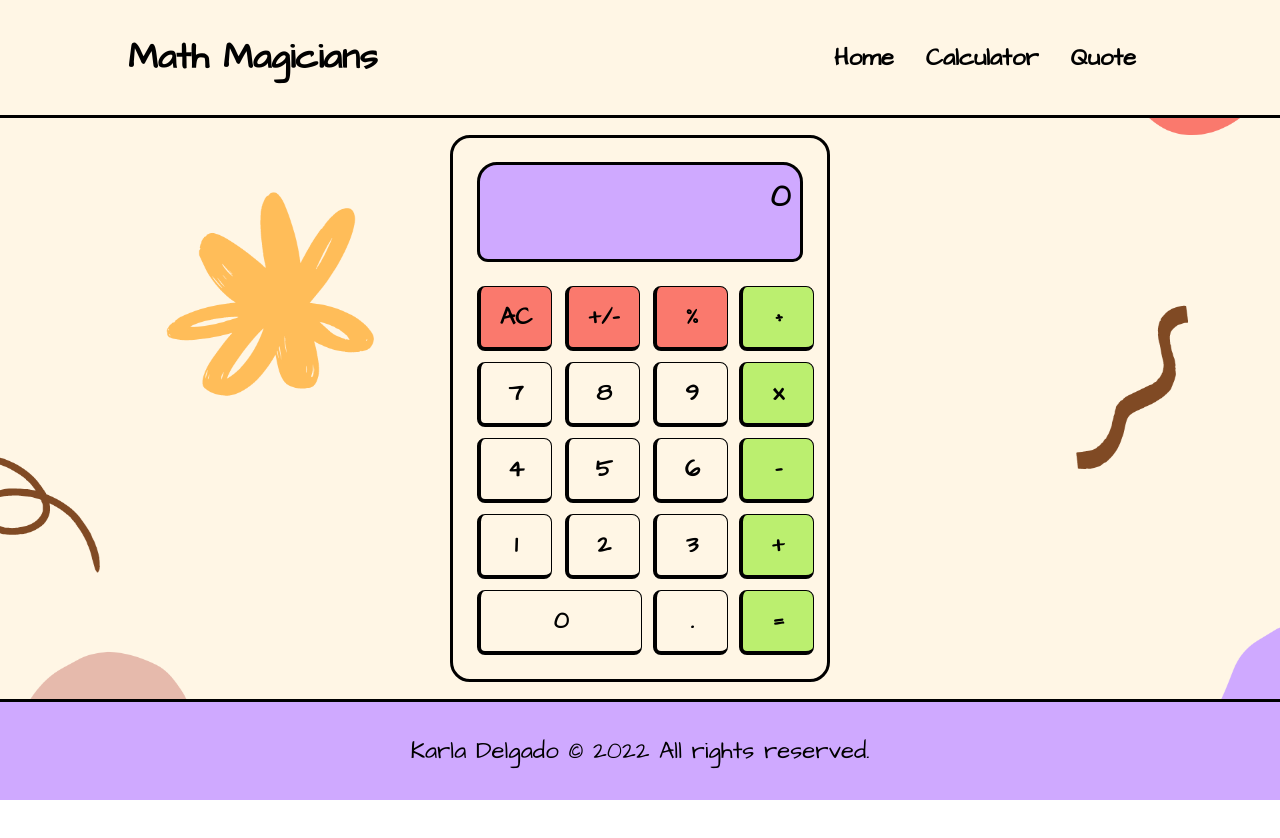
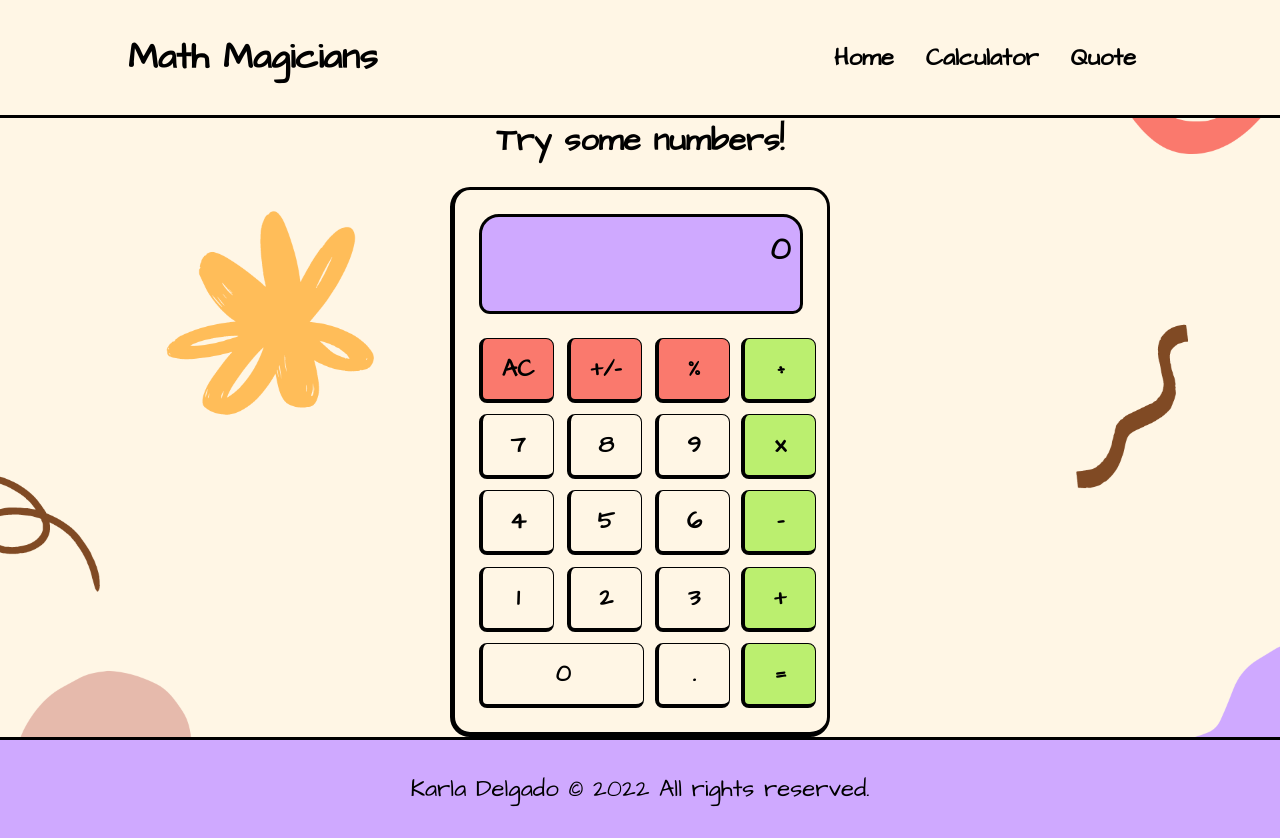
Before and after one commit to karlavdelgadof/math-magicians-app, a React (Create React App) app: page /calculator in a window 1280 px wide. Before the commit the page ends 800 px from the top, so only its background shows below. Built offline with nearby package versions, Linux system fonts and the light colour scheme.

Commit message:
Update calculator styles

```diff
--- a/src/components/Calculator.js
+++ b/src/components/Calculator.js
@@ -15,6 +15,7 @@ function Calculator() {
 
   return (
     <section id="calculator-container">
+      <h1>Try some numbers!</h1>
       <div id="calculator">
         <div id="calc-display">
           { state.next || state.operation || state.total || state.err || 0}
--- a/src/index.css
+++ b/src/index.css
@@ -78,11 +78,25 @@ header {
   background-repeat: no-repeat;
 }
 
+#calculator-container {
+  display: flex;
+  flex-direction: column;
+  align-items: center;
+  gap: 1.5rem;
+}
+
+#calculator-container h1 {
+  font-size: 2rem;
+}
+
 #calculator {
   height: 100%;
   max-width: 380px;
   background: #fff6e5;
-  border: 3px solid #000;
+  border-right: 3px solid #000;
+  border-top: 3px solid #000;
+  border-bottom: 5px solid #000;
+  border-left: 5px solid #000;
   padding: 1.5rem;
   border-radius: 20px;
 }
```
